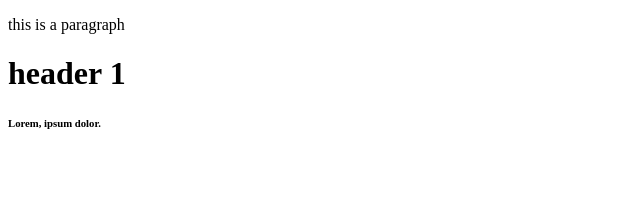
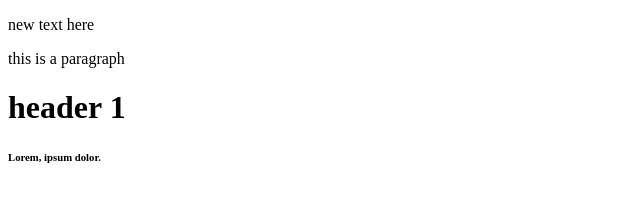
Before and after one commit to AlexOrth14/intro-git1, a plain HTML site: page index.html in a window 1280 px wide. Shown: the whole page, without its empty margins (0-640 px from the left). Drawn offline with Linux system fonts and the light colour scheme.

Commit message:
Update index.html

```diff
--- a/index.html
+++ b/index.html
@@ -8,6 +8,7 @@
   </head>
   <body>
     <title>new file</title>
+    <p> new text here </p>
     <p>this is a paragraph</p>
     <h1>header 1</h1>
     <h6>Lorem, ipsum dolor.</h6>
```
